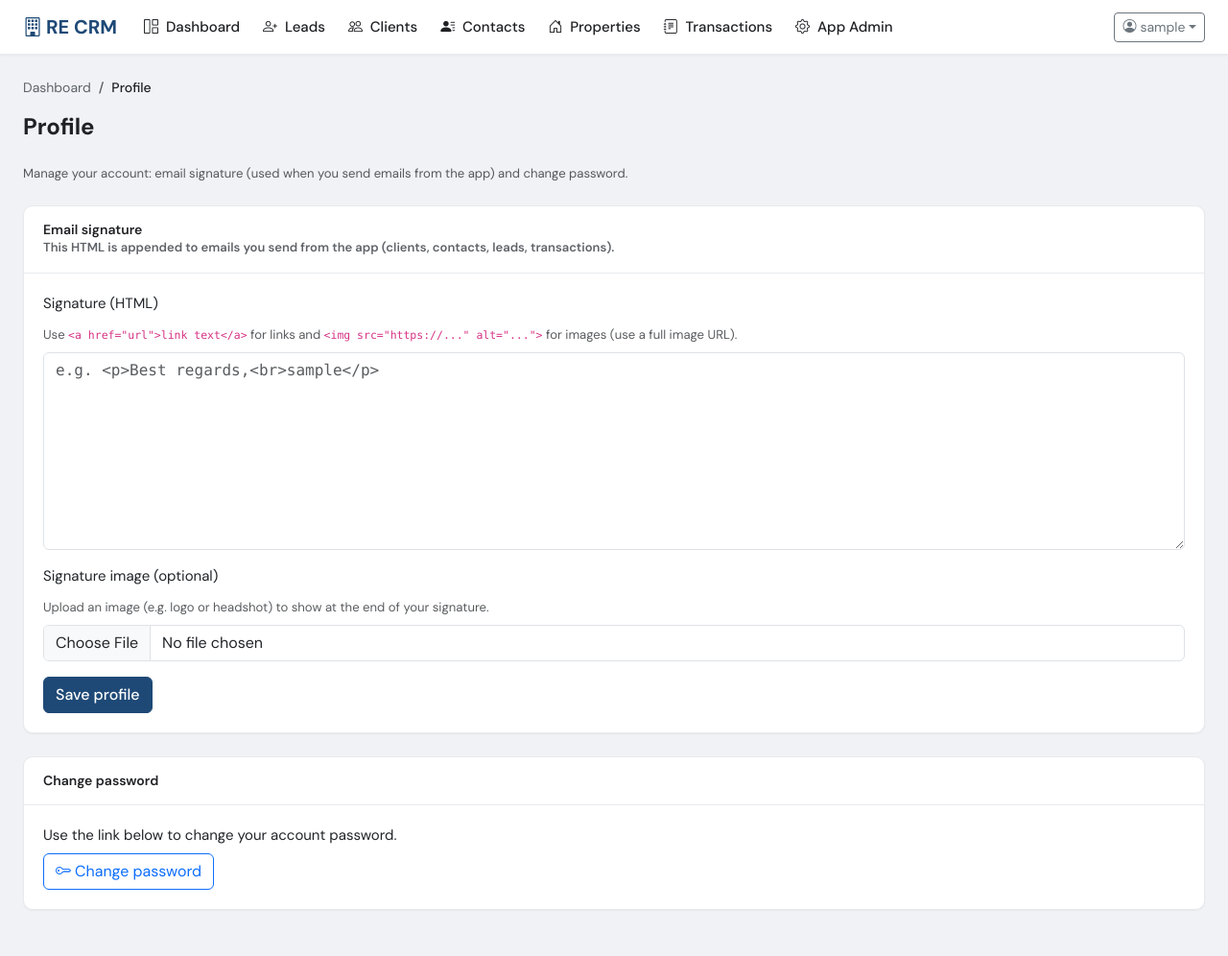
After one commit to rcollins/saylesgroupcrm, a Django app: page /profile/ in a window 1280 px wide. The commit adds this page. Shown: the whole page at 96% size. Run offline with Django 5.2, Linux system fonts and the light colour scheme; the visitor is signed in with stand-in values (Sample User, id 1); data comes from the database, SQL or seed files in the repository.

Commit message:
moved email signature to the user profile page

```diff
--- a/recrmapp/crm/forms.py
+++ b/recrmapp/crm/forms.py
@@ -3,7 +3,7 @@ from django.contrib.auth.forms import UserCreationForm
 from django.contrib.auth.models import User
 
 from .models import (
-    AppSettings, ChoiceList,
+    AppSettings, ChoiceList, UserProfile,
     Client, ClientNote, Contact, ContactNote, Lead, LeadNote, Property, PropertyNote,
     Transaction, TransactionNote, TransactionParty, TransactionMilestone, TransactionTask,
 )
@@ -317,24 +317,43 @@ class TransactionTaskForm(forms.ModelForm):
         }
 
 
-# --- Application admin forms ---
+# --- User profile forms ---
 
-class AppSettingsForm(forms.ModelForm):
-    clear_logo = forms.BooleanField(required=False, widget=forms.CheckboxInput(attrs={'class': 'form-check-input'}))
+class UserProfileForm(forms.ModelForm):
     clear_signature_image = forms.BooleanField(required=False, widget=forms.CheckboxInput(attrs={'class': 'form-check-input'}))
 
     class Meta:
-        model = AppSettings
-        fields = ['app_name', 'logo', 'email_signature', 'signature_image']
+        model = UserProfile
+        fields = ['email_signature', 'signature_image']
         widgets = {
-            'app_name': forms.TextInput(attrs={'class': 'form-control', 'placeholder': 'Application name'}),
-            'logo': forms.FileInput(attrs={'class': 'form-control'}),
             'email_signature': forms.Textarea(attrs={
                 'class': 'form-control font-monospace',
                 'rows': 8,
                 'placeholder': 'e.g. <p>Best regards,<br>Jane Smith</p>\n<a href="https://example.com">My website</a>\n<img src="https://example.com/logo.png" alt="Logo">',
             }),
             'signature_image': forms.FileInput(attrs={'class': 'form-control', 'accept': 'image/*'}),
+        }
+
+    def save(self, commit=True):
+        obj = super().save(commit=False)
+        if self.cleaned_data.get('clear_signature_image'):
+            obj.signature_image = None
+        if commit:
+            obj.save()
+        return obj
+
+
+# --- Application admin forms ---
+
+class AppSettingsForm(forms.ModelForm):
+    clear_logo = forms.BooleanField(required=False, widget=forms.CheckboxInput(attrs={'class': 'form-check-input'}))
+
+    class Meta:
+        model = AppSettings
+        fields = ['app_name', 'logo']
+        widgets = {
+            'app_name': forms.TextInput(attrs={'class': 'form-control', 'placeholder': 'Application name'}),
+            'logo': forms.FileInput(attrs={'class': 'form-control'}),
         }
 
     def __init__(self, *args, **kwargs):
@@ -361,8 +380,6 @@ class AppSettingsForm(forms.ModelForm):
         obj = super().save(commit=False)
         if self.cleaned_data.get('clear_logo'):
             obj.logo = None
-        if self.cleaned_data.get('clear_signature_image'):
-            obj.signature_image = None
         obj.chart_colors = {
             'buyer': (self.cleaned_data.get('buyer_color') or '#1e4976').strip() or '#1e4976',
             'seller': (self.cleaned_data.get('seller_color') or '#137333').strip() or '#137333',
--- a/recrmapp/crm/templates/crm/base.html
+++ b/recrmapp/crm/templates/crm/base.html
@@ -212,6 +212,7 @@
                             <i class="bi bi-person-circle me-1"></i>{{ user.get_username }}
                         </button>
                         <ul class="dropdown-menu dropdown-menu-end" aria-labelledby="userMenu">
+                            <li><a class="dropdown-item" href="{% url 'crm:profile' %}"><i class="bi bi-person me-2"></i>Profile</a></li>
                             <li><a class="dropdown-item" href="{% url 'password_change' %}"><i class="bi bi-key me-2"></i>Change password</a></li>
                             <li><hr class="dropdown-divider"></li>
                             <li><a class="dropdown-item text-danger" href="{% url 'logout' %}"><i class="bi bi-box-arrow-right me-2"></i>Log out</a></li>
--- /dev/null
+++ b/recrmapp/crm/templates/crm/profile_edit.html
@@ -0,0 +1,56 @@
+{% extends 'crm/base.html' %}
+{% block title %}Profile{% endblock %}
+
+{% block content %}
+<nav aria-label="breadcrumb" class="mb-3">
+    <ol class="breadcrumb">
+        <li class="breadcrumb-item"><a href="{% url 'crm:home' %}">Dashboard</a></li>
+        <li class="breadcrumb-item active">Profile</li>
+    </ol>
+</nav>
+
+<h1 class="page-title mb-4">Profile</h1>
+<p class="text-muted small mb-4">Manage your account: email signature (used when you send emails from the app) and change password.</p>
+
+<div class="card card-crm mb-4">
+    <div class="card-header">
+        <h5 class="mb-0 section-title">Email signature</h5>
+        <p class="section-subtitle mb-0">This HTML is appended to emails you send from the app (clients, contacts, leads, transactions).</p>
+    </div>
+    <div class="card-body">
+        <form method="post" action="{% url 'crm:profile' %}" enctype="multipart/form-data">
+            {% csrf_token %}
+            {% if form.non_field_errors %}<div class="alert alert-danger">{{ form.non_field_errors }}</div>{% endif %}
+            <div class="mb-3">
+                <label for="id_email_signature" class="form-label">Signature (HTML)</label>
+                <p class="form-text small text-muted mb-2">Use <code>&lt;a href="url"&gt;link text&lt;/a&gt;</code> for links and <code>&lt;img src="https://..." alt="..."&gt;</code> for images (use a full image URL).</p>
+                <textarea name="email_signature" class="form-control font-monospace" rows="8" id="id_email_signature" placeholder="e.g. &lt;p&gt;Best regards,&lt;br&gt;{{ user.get_username }}&lt;/p&gt;">{% if form.email_signature.value %}{{ form.email_signature.value }}{% else %}{{ form.initial.email_signature|default:"" }}{% endif %}</textarea>
+                {% if form.email_signature.errors %}<div class="invalid-feedback d-block">{{ form.email_signature.errors }}</div>{% endif %}
+            </div>
+            <div class="mb-3">
+                <label for="id_signature_image" class="form-label">Signature image (optional)</label>
+                <p class="form-text small text-muted mb-2">Upload an image (e.g. logo or headshot) to show at the end of your signature.</p>
+                <input type="file" name="signature_image" class="form-control" id="id_signature_image" accept="image/*">
+                {% if form.instance.signature_image %}
+                <p class="small text-muted mt-1 mb-0">Current: <a href="{{ form.instance.signature_image.url }}" target="_blank">View image</a></p>
+                <div class="form-check mt-2">
+                    <input type="checkbox" name="clear_signature_image" id="id_clear_signature_image" class="form-check-input" value="1">
+                    <label class="form-check-label" for="id_clear_signature_image">Remove signature image</label>
+                </div>
+                {% endif %}
+            </div>
+            <button type="submit" class="btn btn-crm-primary">Save profile</button>
+        </form>
+    </div>
+</div>
+
+<div class="card card-crm mb-4">
+    <div class="card-header">
+        <h5 class="mb-0 section-title">Change password</h5>
+    </div>
+    <div class="card-body">
+        <p class="mb-0">Use the link below to change your account password.</p>
+        <a href="{% url 'password_change' %}" class="btn btn-outline-primary mt-2"><i class="bi bi-key me-1"></i>Change password</a>
+    </div>
+</div>
+{% endblock %}
--- a/recrmapp/crm/urls.py
+++ b/recrmapp/crm/urls.py
@@ -6,6 +6,7 @@ app_name = 'crm'
 urlpatterns = [
     path('', views.home, name='home'),
     path('signup/', views.signup, name='signup'),
+    path('profile/', views.profile_edit, name='profile'),
     # Clients
     path('clients/', views.ClientListView.as_view(), name='client_list'),
     path('clients/add/', views.ClientCreateView.as_view(), name='client_add'),
--- a/recrmapp/crm/views.py
+++ b/recrmapp/crm/views.py
@@ -19,7 +19,7 @@ from django.shortcuts import render, redirect, get_object_or_404
 from django.views.generic import ListView, DetailView, CreateView, UpdateView, DeleteView, FormView
 from django.urls import reverse, reverse_lazy
 from .models import (
-    AppSettings, ChoiceList,
+    AppSettings, ChoiceList, UserProfile,
     Client, Contact, Lead, Property, PropertyPhoto,
     Transaction, TransactionNote, TransactionParty, TransactionMilestone, TransactionTask,
 )
@@ -29,6 +29,7 @@ from .forms import (
     LeadForm, LeadNoteForm, PropertyForm, PropertyNoteForm,
     SendEmailForm, SendTransactionEmailForm,
     TransactionForm, TransactionNoteForm, TransactionPartyForm, TransactionMilestoneForm, TransactionTaskForm,
+    UserProfileForm,
 )
 
 MONTH_NAMES = ['Jan', 'Feb', 'Mar', 'Apr', 'May', 'Jun', 'Jul', 'Aug', 'Sep', 'Oct', 'Nov', 'Dec']
@@ -39,21 +40,28 @@ MAX_ATTACHMENT_SIZE = 10 * 1024 * 1024   # 10 MB per file
 MAX_ATTACHMENTS_TOTAL = 25 * 1024 * 1024  # 25 MB total
 
 
-def _get_email_signature_html_and_image():
-    """Build HTML for the email signature with optional image embedded as base64 (works with Resend/API backends).
+def _get_email_signature_html_and_image(user):
+    """Build HTML for the email signature from the user's profile (optional image as base64).
     Returns (html_string, image_data) where image_data is (bytes, content_type) or None."""
-    settings_obj = AppSettings.load()
+    if not user or not getattr(user, 'is_authenticated', False):
+        return '', None
     parts = []
     image_data = None
-    if settings_obj.email_signature and settings_obj.email_signature.strip():
-        parts.append(settings_obj.email_signature.strip())
-    if settings_obj.signature_image:
+    try:
+        profile = getattr(user, 'profile', None)
+    except UserProfile.DoesNotExist:
+        profile = None
+    if not profile:
+        return '', None
+    if profile.email_signature and profile.email_signature.strip():
+        parts.append(profile.email_signature.strip())
+    if profile.signature_image:
         try:
-            settings_obj.signature_image.open('rb')
+            profile.signature_image.open('rb')
             try:
-                raw = settings_obj.signature_image.read()
+                raw = profile.signature_image.read()
                 content_type = (
-                    mimetypes.guess_type(settings_obj.signature_image.name)[0]
+                    mimetypes.guess_type(profile.signature_image.name)[0]
                     or 'image/png'
                 )
                 image_data = (raw, content_type)
@@ -63,7 +71,7 @@ def _get_email_signature_html_and_image():
                     f'<p><img src="{html.escape(data_url)}" alt="Signature" style="max-width:100%; height:auto;"></p>'
                 )
             finally:
-                settings_obj.signature_image.close()
+                profile.signature_image.close()
         except (ValueError, AttributeError, OSError):
             pass
     if not parts:
@@ -73,9 +81,10 @@ def _get_email_signature_html_and_image():
 
 
 def _send_email_with_attachments(to_list, subject, body, request):
-    """Build and send an EmailMessage with optional attachments. Appends app signature if configured.
+    """Build and send an EmailMessage with optional attachments. Appends the sending user's profile signature if set.
     Signature image is embedded as base64 in the HTML so it displays with Resend and other API backends."""
-    signature_html, signature_image_data = _get_email_signature_html_and_image()
+    user = request.user if request and getattr(request, 'user', None) else None
+    signature_html, signature_image_data = _get_email_signature_html_and_image(user)
     body_plain = body
     body_html = '<p>' + html.escape(body).replace('\n', '</p><p>') + '</p>' + signature_html if signature_html else None
 
@@ -1029,6 +1038,23 @@ def transaction_delete_task(request, pk, task_pk):
     return redirect(_transaction_detail_tasks_url(pk))
 
 
+# --- User profile ---
+
+@login_required
+def profile_edit(request):
+    """Edit current user's profile: email signature and optional signature image."""
+    profile, _ = UserProfile.objects.get_or_create(user=request.user, defaults={})
+    if request.method == 'POST':
+        form = UserProfileForm(request.POST, request.FILES, instance=profile)
+        if form.is_valid():
+            form.save()
+            messages.success(request, 'Profile saved.')
+            return redirect('crm:profile')
+    else:
+        form = UserProfileForm(instance=profile)
+    return render(request, 'crm/profile_edit.html', {'form': form})
+
+
 # --- Application admin (separate from Django admin) ---
 
 def app_admin_dashboard(request):
```
Also changed, not shown: recrmapp/crm/admin.py (+18 -0 lines), recrmapp/crm/models.py (+30 -13 lines), recrmapp/crm/templates/crm/app_admin.html (+1 -19 lines), recrmapp/recrmapp/settings.py (+18 -1 lines), recrmapp/crm/migrations/0019_user_profile_and_remove_app_settings_signature.py (added).
